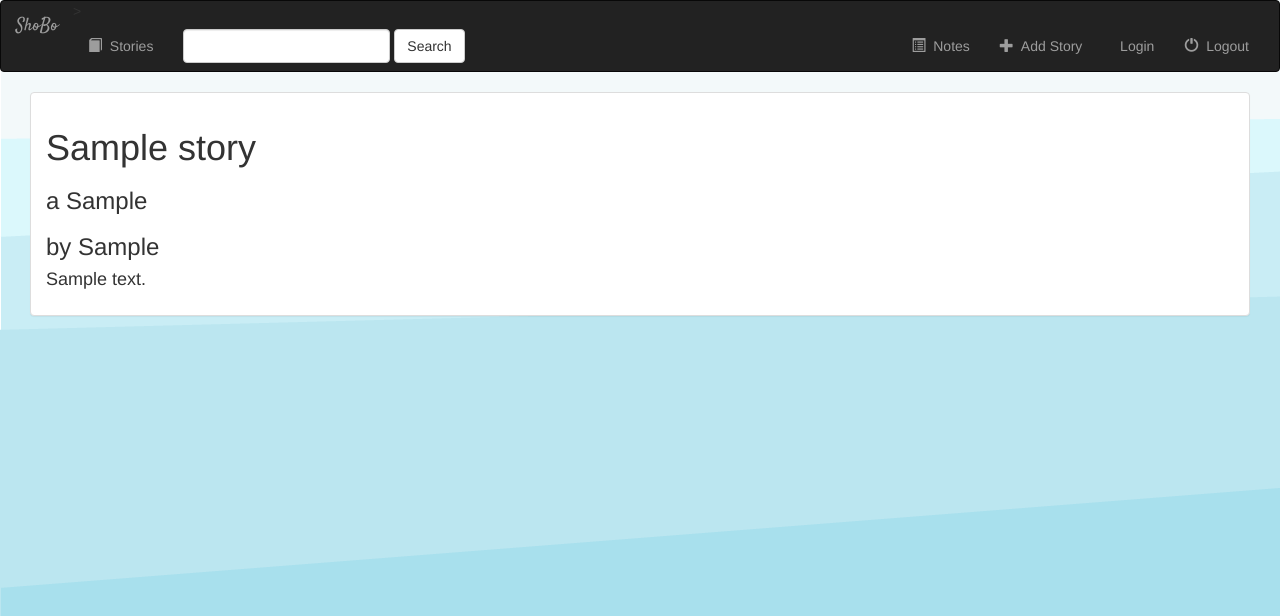
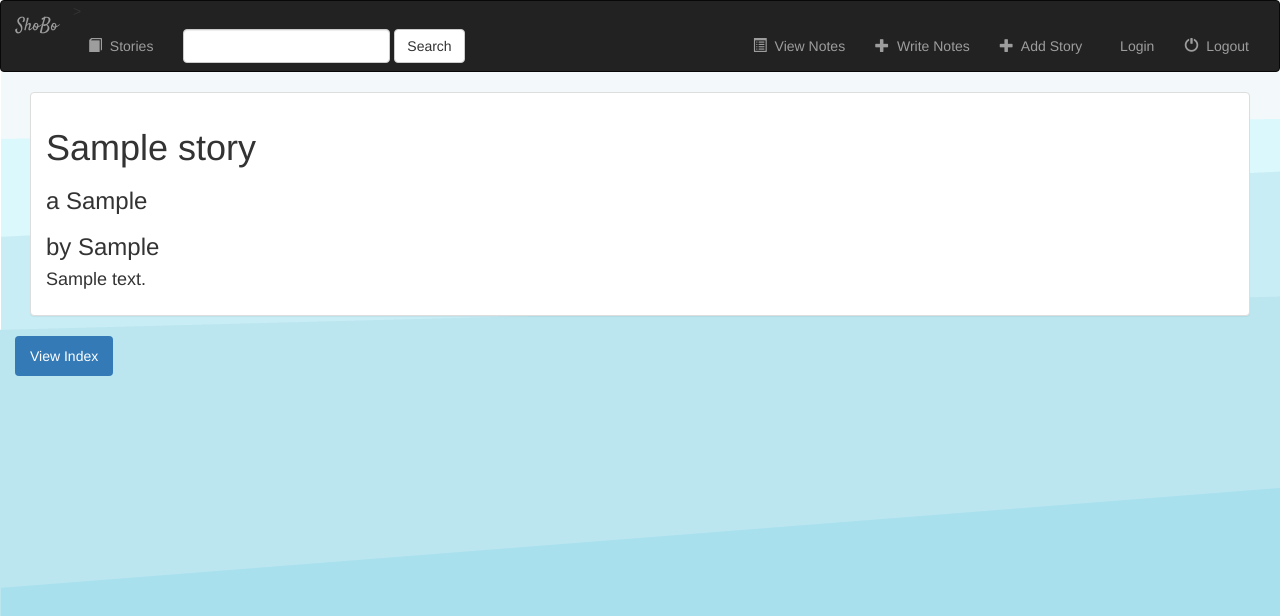
Before and after one commit to GeorgKagermeier/ShoBo, a Django app: page /ShoBo/story/1/detail in a window 1280 px wide. Shown: the top 616 px of the page. Run offline with Django 3.2, Linux system fonts and the light colour scheme; a user stored in the database is signed in; tables that the repository leaves empty hold one stand-in row (values such as "Sample post"); some libraries are stand-ins or nearby versions.

Commit message:
HTML for notes

```diff
--- a/story/templates/story/base.html
+++ b/story/templates/story/base.html
@@ -42,8 +42,13 @@
             </form>
             <ul class="nav navbar-nav navbar-right">
                 <li>
+                    <a href="{% url 'story:note'%}">
+                        <span class="glyphicon glyphicon-list-alt" aria-hidden="true"></span>&nbsp; View Notes
+                    </a>
+                </li>
+                <li>
                     <a href="{% url 'story:create_note'%}">
-                        <span class="glyphicon glyphicon-list-alt" aria-hidden="true"></span>&nbsp; Notes
+                        <span class="glyphicon glyphicon-plus" aria-hidden="true"></span>&nbsp; Write Notes
                     </a>
                 </li>
                 <li>
--- a/story/templates/story/detail.html
+++ b/story/templates/story/detail.html
@@ -16,6 +16,9 @@
                 </div>
             </div>
         </div>
+        <ul class="nav nav-pills" style="margin-bottom: 10px;">
+                <li class="active"><a href="{% url 'story:index' %}">View Index</a></li>
+        </ul>
 </div>
 
 {% endblock %}
--- a/story/templates/story/note_detail.html
+++ b/story/templates/story/note_detail.html
@@ -10,8 +10,12 @@
                 <div class="panel-body">
                     <a href="{% url 'story:note_detail' note.id %}"></a>
                         <h4>{{ note.text }}</h4>
+                        <h4>{{ note.date_added }}</h4>
                 </div>
             </div>
         </div>
+        <ul class="nav nav-pills" style="margin-bottom: 10px;">
+                <li class="active"><a href="{% url 'story:note' %}">View Notes</a></li>
+        </ul>
 </div>
 {% endblock %}
```
Also changed, not shown: story/templates/story/index.html (+1 -37 lines), story/templates/story/note.html (added, +43 -0 lines).
